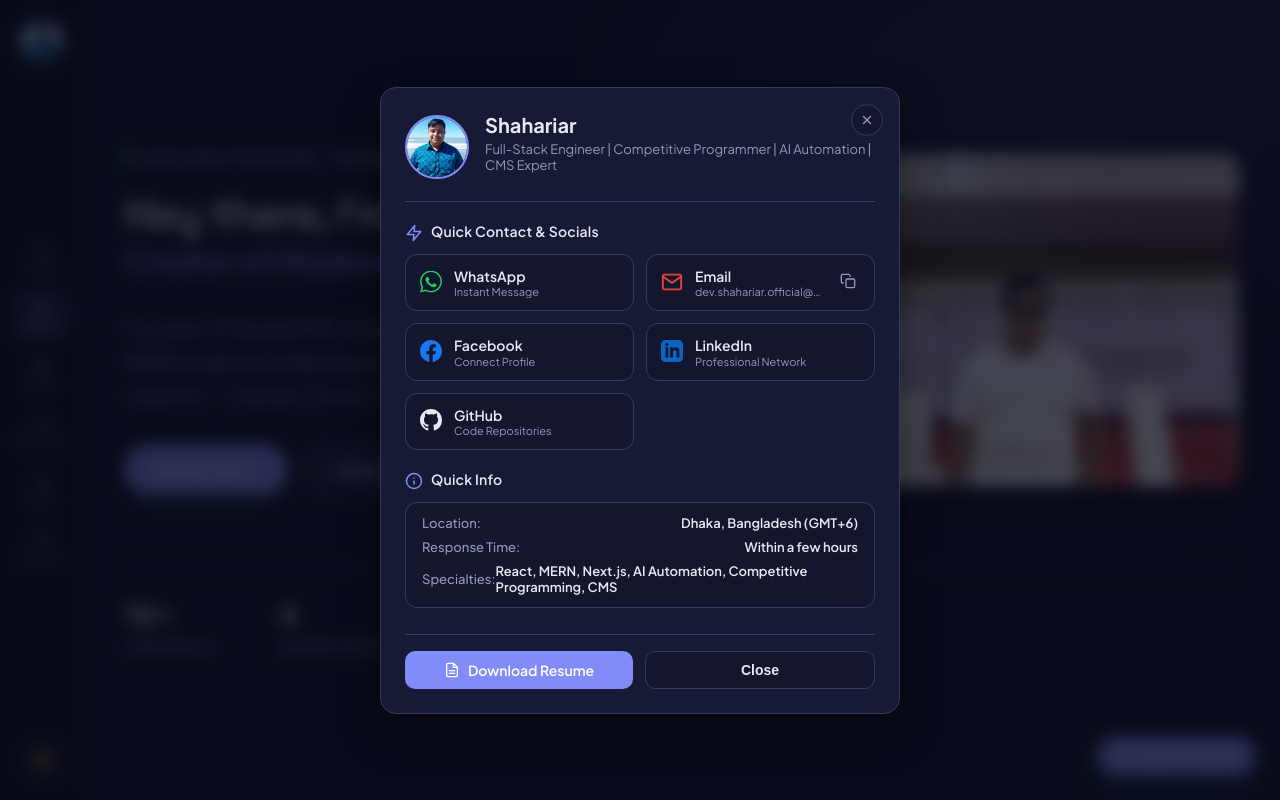
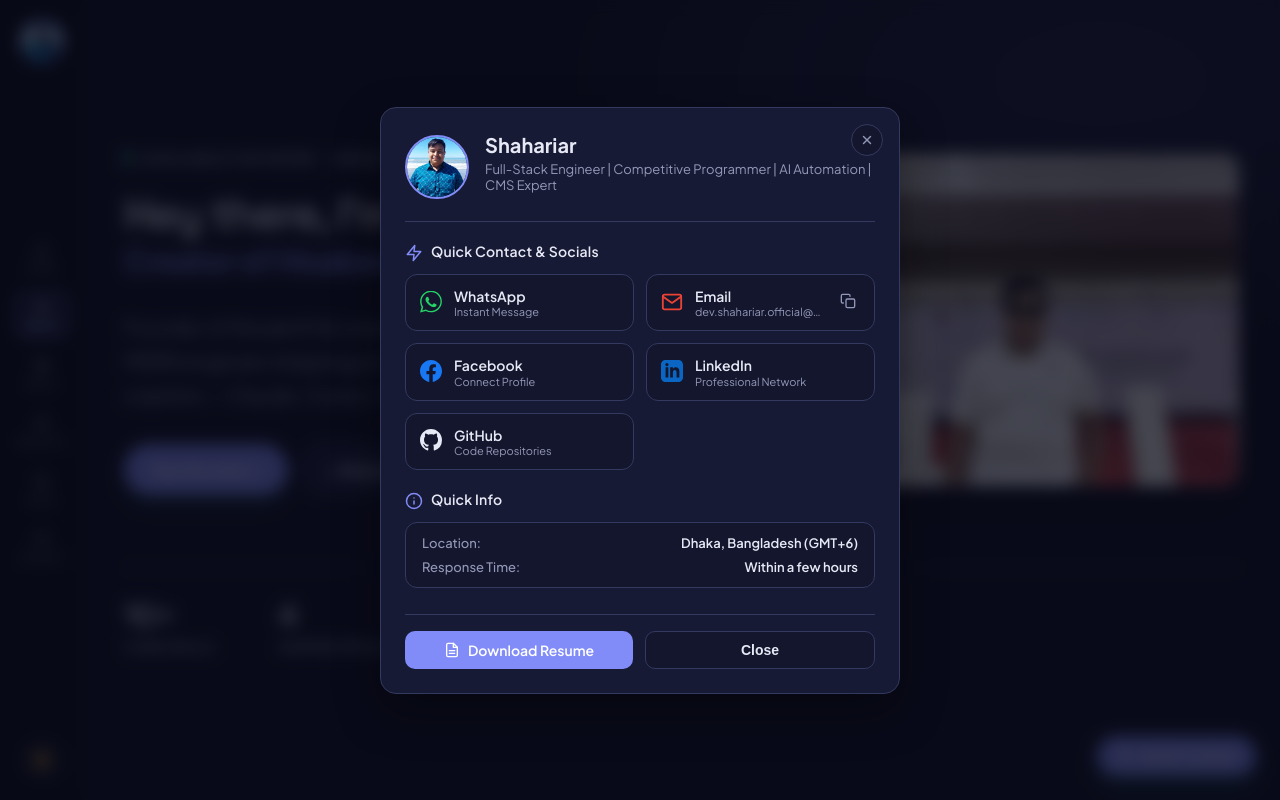
Before and after one commit to shahariar270/Prortfolio-2.0, a React (Vite) app in the folder client/: page /#sec-about in a window 1280 px wide. Both pictures are taken after a click on the button "Quick Contact". Shown: the top 800 px of the page. Built offline with nearby package versions, Linux system fonts and the light colour scheme; no server answers.

Commit message:
remove: Specialties row from QuickInfoModal as requested

```diff
--- a/client/src/Component/QuickInfoModal/index.jsx
+++ b/client/src/Component/QuickInfoModal/index.jsx
@@ -175,10 +175,6 @@
               <span className="st-info-label">Response Time:</span>
               <span className="st-info-val">{data.responseTime}</span>
             </div>
-            <div className="st-info-item">
-              <span className="st-info-label">Specialties:</span>
-              <span className="st-info-val">{data.skills}</span>
-            </div>
           </div>
         </div>
 
```
